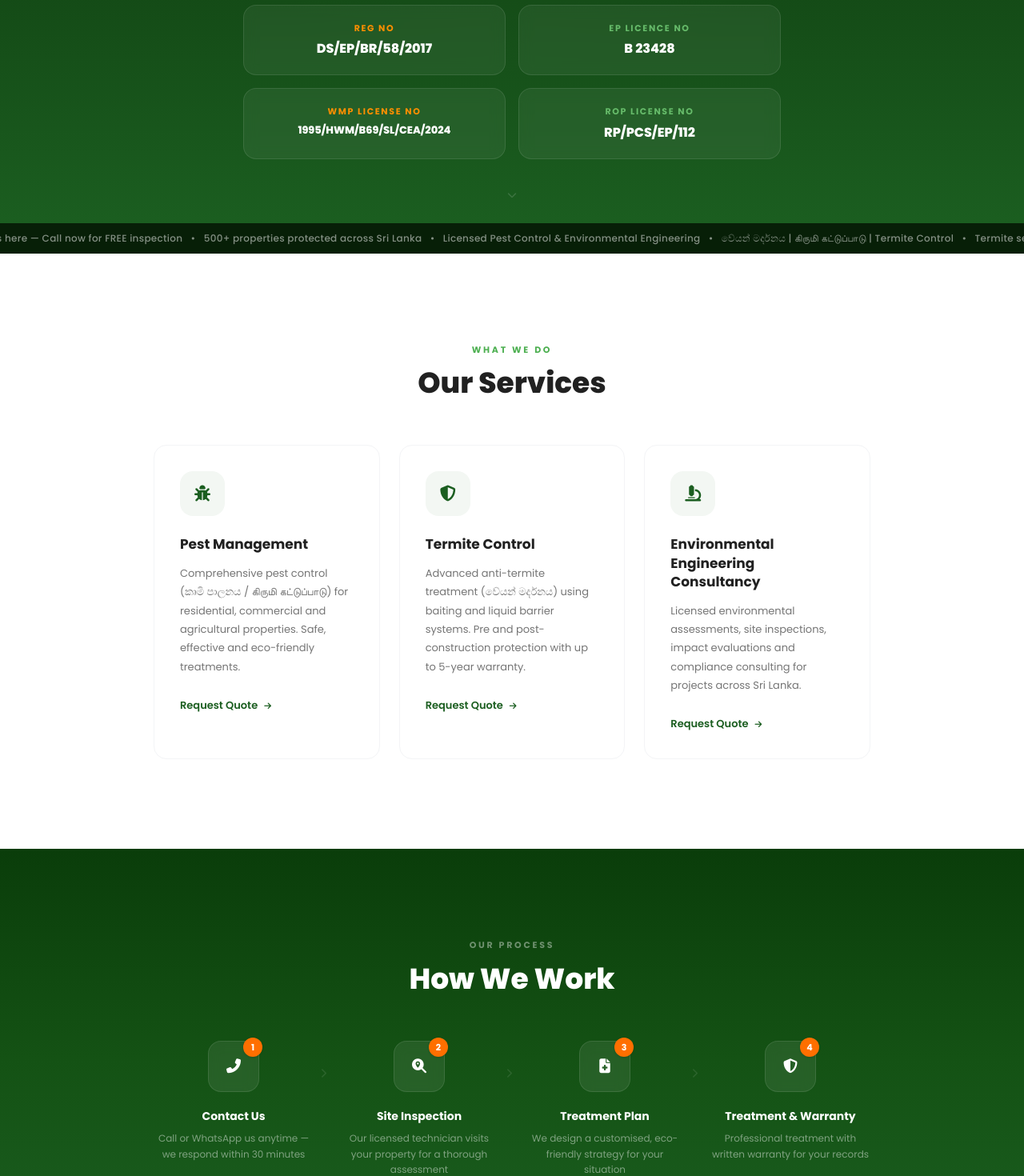
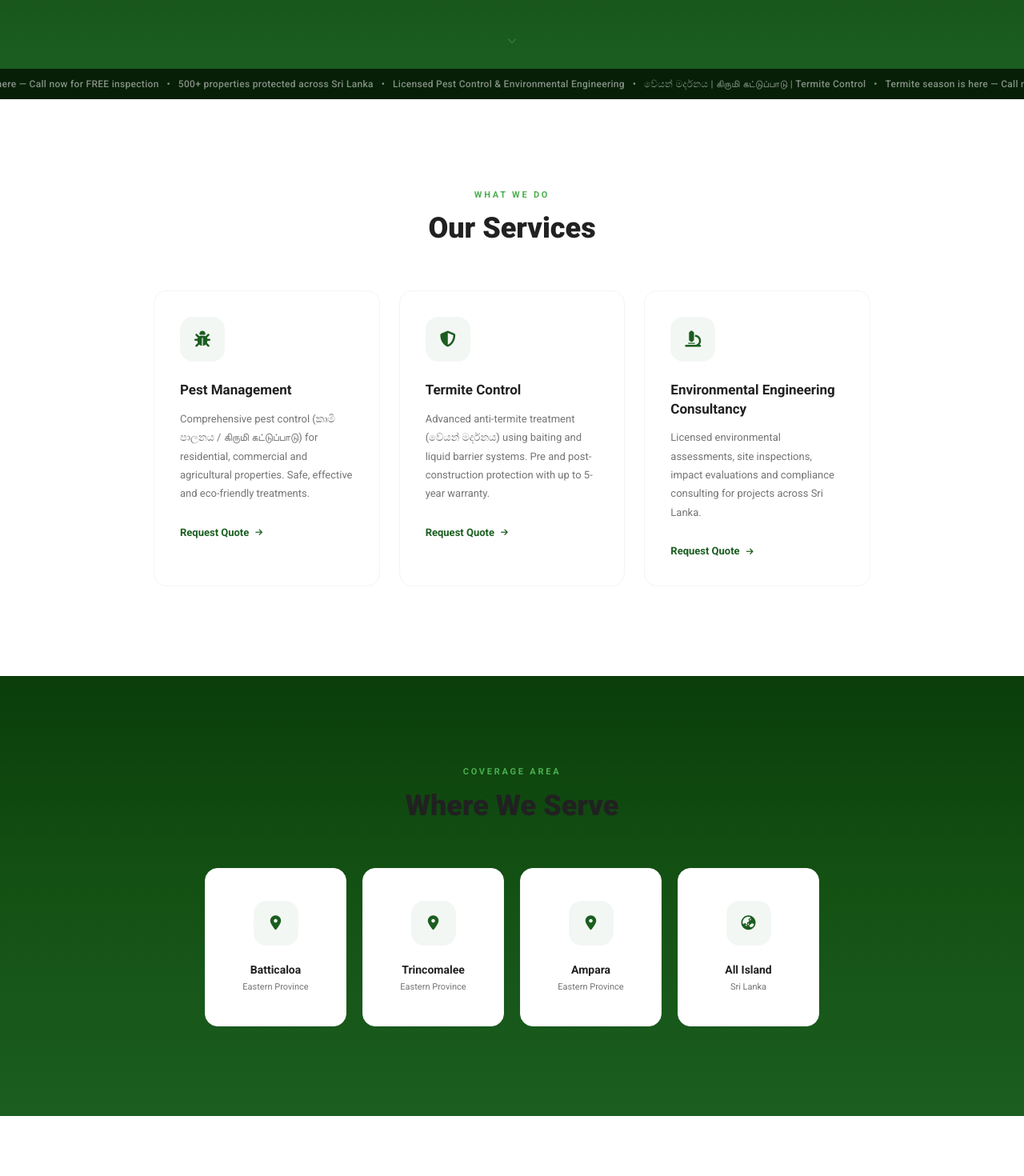
Before and after one commit to sajathahamed/greensolution, a Next.js app: page / in a window 1280 px wide. Shown: the part 880-2350 px from the top of the page at 80% size. Built offline with nearby package versions, Linux system fonts and the light colour scheme.

Commit message:
updated font and licence

```diff
--- a/app/components/Hero.tsx
+++ b/app/components/Hero.tsx
@@ -10,6 +10,20 @@ export default function Hero() {
       id="home"
       className="relative flex min-h-[100dvh] w-full flex-col items-center justify-center overflow-hidden bg-gradient-to-b from-[#062106] via-[#0e3a0e] to-[#1B5E20] px-5 text-center text-white sm:px-8"
     >
+      {/* Top-right license numbers - two columns, right-aligned */}
+      <div className="absolute right-4 top-4 z-20 text-xs font-semibold text-white/80 sm:right-10 sm:top-8">
+        <div className="grid grid-cols-2 gap-x-3 text-right">
+          <div className="pr-2">REG No:</div>
+          <div>DS/EP/BR/58/2017</div>
+          <div className="pr-2">EP Licence No:</div>
+          <div>B 23428</div>
+          <div className="pr-2">SWM License No:</div>
+          <div>1995/HWM/B69/SL/CEA/2024</div>
+          <div className="pr-2">ROP License No:</div>
+          <div>RP/PCS/EP/112</div>
+        </div>
+      </div>
+
       <div className="absolute inset-0 bg-[radial-gradient(circle_at_50%_30%,_rgba(76,175,80,0.08)_0%,_transparent_60%)]"></div>
 
       <div className="relative z-10 w-full max-w-4xl py-16 sm:py-20">
@@ -94,41 +108,7 @@ export default function Hero() {
             </span>
           </div>
 
-          {/* License Cards */}
-          <div className="mx-auto grid max-w-2xl grid-cols-2 gap-3 sm:gap-4">
-            <div className="rounded-2xl border border-white/10 bg-white/[0.06] px-4 py-4 text-center backdrop-blur-sm sm:px-5 sm:py-5">
-              <p className="mb-1.5 text-[10px] font-bold uppercase tracking-[0.15em] text-accent-light sm:text-[11px]">
-                REG No
-              </p>
-              <p className="text-[14px] font-extrabold text-white sm:text-base">
-                DS/EP/BR/58/2017
-              </p>
-            </div>
-            <div className="rounded-2xl border border-white/10 bg-white/[0.06] px-4 py-4 text-center backdrop-blur-sm sm:px-5 sm:py-5">
-              <p className="mb-1.5 text-[10px] font-bold uppercase tracking-[0.15em] text-secondary-light sm:text-[11px]">
-                EP Licence No
-              </p>
-              <p className="text-[14px] font-extrabold text-white sm:text-base">
-                B 23428
-              </p>
-            </div>
-            <div className="rounded-2xl border border-white/10 bg-white/[0.06] px-4 py-4 text-center backdrop-blur-sm sm:px-5 sm:py-5">
-              <p className="mb-1.5 text-[10px] font-bold uppercase tracking-[0.15em] text-accent-light sm:text-[11px]">
-                WMP License No
-              </p>
-              <p className="text-[11px] font-extrabold leading-snug text-white sm:text-[13px]">
-                1995/HWM/B69/SL/CEA/2024
-              </p>
-            </div>
-            <div className="rounded-2xl border border-white/10 bg-white/[0.06] px-4 py-4 text-center backdrop-blur-sm sm:px-5 sm:py-5">
-              <p className="mb-1.5 text-[10px] font-bold uppercase tracking-[0.15em] text-secondary-light sm:text-[11px]">
-                ROP License No
-              </p>
-              <p className="text-[14px] font-extrabold text-white sm:text-base">
-                RP/PCS/EP/112
-              </p>
-            </div>
-          </div>
+          {/* License Cards removed as per request */}
         </div>
       </div>
 
--- a/app/components/HowItWorks.tsx
+++ b/app/components/HowItWorks.tsx
@@ -1,71 +1,4 @@
-const steps = [
-  {
-    num: 1,
-    icon: "fa-phone-alt",
-    title: "Contact Us",
-    desc: "Call or WhatsApp us anytime — we respond within 30 minutes",
-  },
-  {
-    num: 2,
-    icon: "fa-search-location",
-    title: "Site Inspection",
-    desc: "Our licensed technician visits your property for a thorough assessment",
-  },
-  {
-    num: 3,
-    icon: "fa-file-medical",
-    title: "Treatment Plan",
-    desc: "We design a customised, eco-friendly strategy for your situation",
-  },
-  {
-    num: 4,
-    icon: "fa-shield-alt",
-    title: "Treatment & Warranty",
-    desc: "Professional treatment with written warranty for your records",
-  },
-];
-
+// This component has been removed as per request.
 export default function HowItWorks() {
-  return (
-    <section className="w-full bg-gradient-to-b from-[#0a3d0a] via-[#145214] to-[#1B5E20] px-6 py-20 sm:px-8 md:py-28">
-      <div className="mx-auto max-w-4xl">
-        <div className="mb-14 text-center">
-          <p className="mb-3 text-[11px] font-bold uppercase tracking-[0.25em] text-white/40">
-            Our Process
-          </p>
-          <h2 className="text-2xl font-extrabold text-white sm:text-3xl md:text-[2.25rem]">
-            How We Work
-          </h2>
-        </div>
-
-        <div className="grid grid-cols-2 gap-x-5 gap-y-8 sm:gap-x-8 sm:gap-y-10 lg:grid-cols-4">
-          {steps.map((step, i) => (
-            <div key={step.num} className="relative text-center">
-              {i < steps.length - 1 && (
-                <div className="absolute -right-2.5 top-7 z-10 hidden text-white/10 sm:-right-4 lg:block">
-                  <i className="fas fa-chevron-right text-xs"></i>
-                </div>
-              )}
-
-              <div className="relative mx-auto mb-5 w-fit">
-                <div className="flex h-14 w-14 items-center justify-center rounded-2xl border border-white/10 bg-white/[0.08] text-white backdrop-blur-sm sm:h-16 sm:w-16">
-                  <i className={`fas ${step.icon} text-lg`}></i>
-                </div>
-                <span className="absolute -right-1 -top-1 flex h-5 w-5 items-center justify-center rounded-full bg-accent text-[10px] font-bold text-white shadow sm:h-6 sm:w-6 sm:text-[11px]">
-                  {step.num}
-                </span>
-              </div>
-
-              <h3 className="mb-2 text-[13px] font-bold text-white sm:text-sm">
-                {step.title}
-              </h3>
-              <p className="text-[11px] leading-relaxed text-white/45 sm:text-[12px]">
-                {step.desc}
-              </p>
-            </div>
-          ))}
-        </div>
-      </div>
-    </section>
-  );
+  return null;
 }
--- a/app/components/QuotationForm.tsx
+++ b/app/components/QuotationForm.tsx
@@ -38,26 +38,26 @@ export default function QuotationForm() {
   };
 
   return (
-    <section className="w-full bg-gradient-to-b from-[#0a3d0a] via-[#145214] to-[#1B5E20] px-6 py-20 sm:px-8 md:py-28">
+    <section className="w-full bg-white px-6 py-20 sm:px-8 md:py-28">
       <div className="mx-auto max-w-md sm:max-w-lg">
         <div className="mb-10 text-center">
-          <p className="mb-3 text-[11px] font-bold uppercase tracking-[0.25em] text-white/40">
+          <p className="mb-3 text-[11px] font-bold uppercase tracking-[0.25em] text-black/40">
             Free Estimate
           </p>
-          <h2 className="mb-3 text-2xl font-extrabold text-white sm:text-3xl md:text-[2.25rem]">
+          <h2 className="mb-3 text-2xl font-extrabold text-black sm:text-3xl md:text-[2.25rem]">
             Get Your Quotation
           </h2>
-          <p className="text-[13px] text-white/45 sm:text-sm">
+          <p className="text-[13px] text-black/60 sm:text-sm">
             Fill in your details and we will respond within 30 minutes
           </p>
         </div>
 
         <form
           onSubmit={handleSubmit}
-          className="rounded-2xl border border-white/[0.07] bg-white/[0.04] p-7 backdrop-blur-sm sm:p-9"
+          className="rounded-2xl border border-black/20 bg-white/[0.04] p-7 backdrop-blur-sm sm:p-9"
         >
           <div className="mb-5">
-            <label className="mb-2 block text-[10px] font-bold uppercase tracking-[0.15em] text-white/40">
+            <label className="mb-2 block text-[10px] font-bold uppercase tracking-[0.15em] text-black/40">
               Name
             </label>
             <input
@@ -67,12 +67,12 @@ export default function QuotationForm() {
               value={form.name}
               onChange={handleChange}
               placeholder="Your full name"
-              className="w-full rounded-xl border border-white/10 bg-white/[0.04] px-4 py-3.5 text-sm text-white placeholder-white/20 outline-none transition-colors focus:border-accent/60"
+              className="w-full rounded-xl border border-black/30 bg-white/[0.04] px-4 py-3.5 text-sm text-black placeholder-black/20 outline-none transition-colors focus:border-black/60"
             />
           </div>
 
           <div className="mb-5">
-            <label className="mb-2 block text-[10px] font-bold uppercase tracking-[0.15em] text-white/40">
+            <label className="mb-2 block text-[10px] font-bold uppercase tracking-[0.15em] text-black/40">
               Address
             </label>
             <textarea
@@ -82,12 +82,12 @@ export default function QuotationForm() {
               onChange={handleChange}
               placeholder="Property address"
               rows={2}
-              className="w-full resize-none rounded-xl border border-white/10 bg-white/[0.04] px-4 py-3.5 text-sm text-white placeholder-white/20 outline-none transition-colors focus:border-accent/60"
+              className="w-full resize-none rounded-xl border border-black/30 bg-white/[0.04] px-4 py-3.5 text-sm text-black placeholder-black/20 outline-none transition-colors focus:border-black/60"
             />
           </div>
 
           <div className="mb-8">
-            <label className="mb-2 block text-[10px] font-bold uppercase tracking-[0.15em] text-white/40">
+            <label className="mb-2 block text-[10px] font-bold uppercase tracking-[0.15em] text-black/40">
               Contact Number
             </label>
             <input
@@ -97,7 +97,7 @@ export default function QuotationForm() {
               value={form.contact}
               onChange={handleChange}
               placeholder="07X XXX XXXX"
-              className="w-full rounded-xl border border-white/10 bg-white/[0.04] px-4 py-3.5 text-sm text-white placeholder-white/20 outline-none transition-colors focus:border-accent/60"
+              className="w-full rounded-xl border border-black/30 bg-white/[0.04] px-4 py-3.5 text-sm text-black placeholder-black/20 outline-none transition-colors focus:border-black/60"
             />
           </div>
 
--- a/app/components/ServiceAreas.tsx
+++ b/app/components/ServiceAreas.tsx
@@ -7,7 +7,7 @@ const areas = [
 
 export default function ServiceAreas() {
   return (
-    <section id="areas" className="w-full bg-white px-6 py-20 sm:px-8 md:py-28">
+    <section id="areas" className="w-full bg-gradient-to-b from-[#0a3d0a] via-[#145214] to-[#1B5E20] px-6 py-20 sm:px-8 md:py-28">
       <div className="mx-auto max-w-3xl">
         <div className="mb-14 text-center">
           <p className="mb-3 text-[11px] font-bold uppercase tracking-[0.25em] text-secondary">
--- a/app/globals.css
+++ b/app/globals.css
@@ -13,7 +13,7 @@
   --color-text: #212121;
   --color-text-light: #555555;
   --color-text-muted: #757575;
-  --font-sans: var(--font-poppins), "Poppins", ui-sans-serif, system-ui, sans-serif;
+  --font-sans: var(--font-roboto), "Roboto", ui-sans-serif, system-ui, sans-serif;
 }
 
 html {
--- a/app/layout.tsx
+++ b/app/layout.tsx
@@ -1,12 +1,12 @@
 import type { Metadata } from "next";
-import { Poppins } from "next/font/google";
+import { Roboto } from "next/font/google";
 import "./globals.css";
 
-const poppins = Poppins({
+const roboto = Roboto({
   subsets: ["latin"],
-  weight: ["400", "500", "600", "700", "800"],
+  weight: ["400", "500", "700", "900"],
   display: "swap",
-  variable: "--font-poppins",
+  variable: "--font-roboto",
 });
 
 export const metadata: Metadata = {
@@ -160,7 +160,7 @@ const jsonLd = [
         name: "What is environmental engineering consultancy?",
         acceptedAnswer: {
           "@type": "Answer",
-          text: "Environmental engineering consultancy involves professional environmental assessments, site inspections, environmental impact evaluations, and regulatory compliance consulting. Green Solution is a licensed environmental engineering consultancy in Sri Lanka (WMP License: 1995/HWM/B69/SL/CEA/2024).",
+          text: "Environmental engineering consultancy involves professional environmental assessments, site inspections, environmental impact evaluations, and regulatory compliance consulting. Green Solution is a licensed environmental engineering consultancy in Sri Lanka ( License: 1995/HWM/B69/SL/CEA/2024).",
         },
       },
     ],
@@ -173,7 +173,7 @@ export default function RootLayout({
   children: React.ReactNode;
 }>) {
   return (
-    <html lang="en" className={poppins.variable} suppressHydrationWarning>
+    <html lang="en" className={roboto.variable} suppressHydrationWarning>
       <head>
         <link rel="canonical" href="https://greensolutionpest.lk" />
         <link rel="alternate" hrefLang="en" href="https://greensolutionpest.lk" />
```
